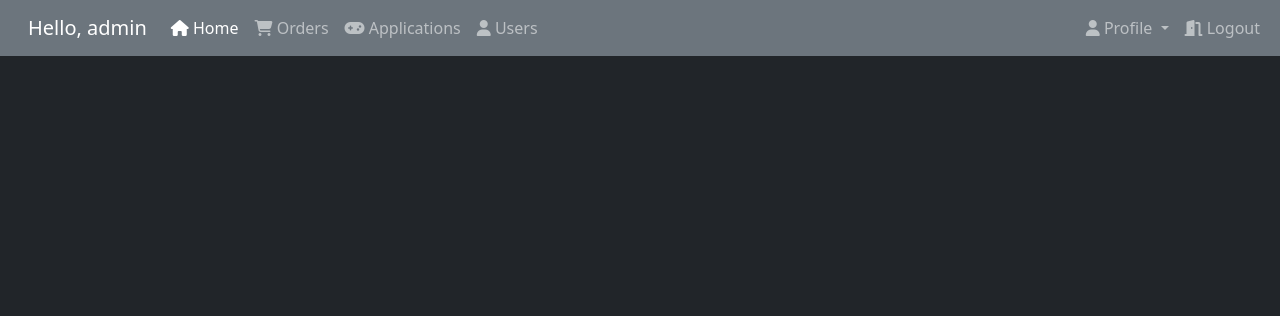
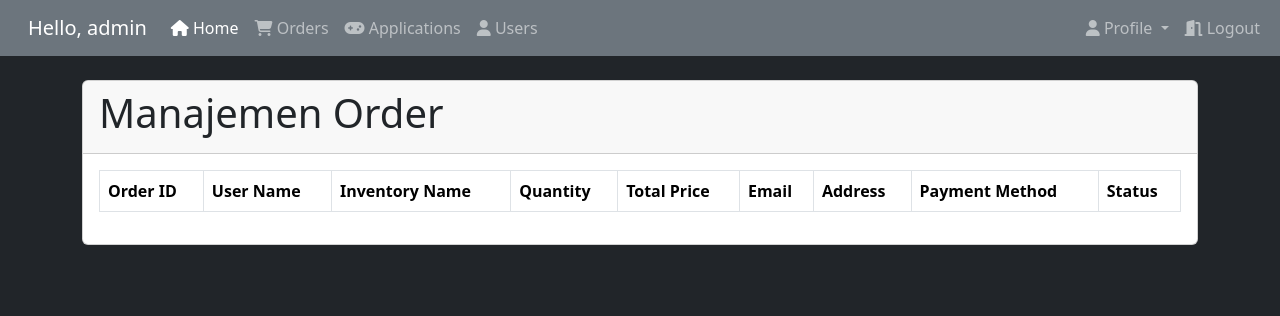
Before and after one commit to aaidilz/pw2024_tubes_233040059, a PHP site: page /admin/order.php in a window 1280 px wide. Shown: the top 316 px of the page. Run offline with PHP 8.4, Linux system fonts and the light colour scheme; a user stored in the database is signed in; data comes from the database, SQL or seed files in the repository; tables that the repository leaves empty or names only in its code hold one stand-in row (values such as "Sample post"); lists and menus that the app fills with data are empty.

Commit message:
refactor Rp

```diff
--- a/admin/order.php
+++ b/admin/order.php
@@ -5,3 +5,55 @@ require '../app/controller/OrderController.php';
 require '../layout/admin/header.php';
 
 $controller = new OrderController($conn);
+$orders = $controller->getAllOrders();
+?>
+
+
+<div class="container mt-4">
+    <div class="card">
+        <div class="card-header">
+            <h1>Manajemen Order</h1>
+        </div>
+        <div class="card-body">
+            <table class="table table-bordered">
+                <thead>
+                    <tr>
+                        <th>Order ID</th>
+                        <th>User Name</th>
+                        <th>Inventory Name</th>
+                        <th>Quantity</th>
+                        <th>Total Price</th>
+                        <th>Email</th>
+                        <th>Address</th>
+                        <th>Payment Method</th>
+                        <th>Status</th>
+                    </tr>
+                </thead>
+                <tbody>
+                    <?php
+                    foreach ($orders as $order) {
+                        ?>
+                        <tr>
+                            <td><?php echo $order['id']; ?></td>
+                            <td><?php echo $order['user_name']; ?></td>
+                            <td><?php echo $order['inventory_name']; ?></td>
+                            <td><?php echo $order['quantity']; ?></td>
+                            <td><?php echo $order['total_price']; ?></td>
+                            <td><?php echo $order['email']; ?></td>
+                            <td><?php echo $order['address']; ?></td>
+                            <td><?php echo $order['paymentMethod']; ?></td>
+                            <td><?php echo $order['status']; ?></td>
+
+                            <!-- button edit and invoice -->
+                            <td>
+                                <a href="edit_order.php?id=<?php echo $order['id']; ?>" class="btn btn-warning">Edit</a>
+                                <a href="invoice.php?id=<?php echo $order['id']; ?>" class="btn btn-primary">Invoice</a>
+                        </tr>
+                        <?php
+                    }
+                    ?>
+                </tbody>
+            </table>
+        </div>
+    </div>
+</div>
--- a/app/controller/GetIndexController.php
+++ b/app/controller/GetIndexController.php
@@ -51,7 +51,7 @@ if ($result->num_rows > 0) {
                   <a href='orders.php?id={$inventory['id']}' class='text-dark'>{$inventory['nama']}</a>
                 </h5>
                 <p class='small text-muted font-italic'>Stock: {$inventory['kuantitas']}</p>
-                <h4>Rp {$inventory['harga']}</h4>
+                <h4>Rp{$inventory['harga']}</h4>
               </div>
             </div>
           </div>
--- a/app/controller/GetInventoryController.php
+++ b/app/controller/GetInventoryController.php
@@ -34,7 +34,7 @@ if ($result->num_rows > 0) {
                 <td><img src='../uploads/{$inventory['gambar']}' alt='' style='width: 100px;'></td>
                 <td>{$inventory['nama']}</td>
                 <td>{$inventory['kuantitas']}</td>
-                <td>{$inventory['harga']}</td>
+                <td>Rp{$inventory['harga']}</td>
                 <td>{$inventory['kategori_nama']}</td>
                 <td>
                     <a href='edit_inventory.php?id={$inventory['id']}' class='btn btn-warning'>Edit</a>
--- a/app/controller/OrderController.php
+++ b/app/controller/OrderController.php
@@ -34,11 +34,42 @@ class OrderController{
     }
 
     // add to order
-    public function addToCart($user_id, $inventory_id, $quantity, $total_price, $name, $email, $address, $paymentMethod) {
-        $sql = "INSERT INTO orders (user_id, inventory_id, quantity, total_price, name, email, address, paymentMethod) VALUES (?, ?, ?, ?, ?, ?, ?, ?)";
+    public function addToCart($user_id, $inventory_id, $quantity, $total_price, $name, $email, $address, $paymentMethod, $status = 'pending') {
+        $sql = "INSERT INTO orders (user_id, inventory_id, quantity, total_price, name, email, address, paymentMethod, status) VALUES (?, ?, ?, ?, ?, ?, ?, ?, ?)";
         $stmt = $this->conn->prepare($sql);
-        $stmt->bind_param('iiidsdss', $user_id, $inventory_id, $quantity, $total_price, $name, $email, $address, $paymentMethod);
+        $stmt->bind_param('iiidsdsss', $user_id, $inventory_id, $quantity, $total_price, $name, $email, $address, $paymentMethod, $status);
         return $stmt->execute();
     }
 
+    // get all orders
+    public function getAllOrders(){
+        $sql = "SELECT orders.*, user.username as user_name, inventory.nama as inventory_name, user.email
+                FROM orders
+                JOIN user ON orders.user_id = user.id
+                JOIN inventory ON orders.inventory_id = inventory.id";
+        $stmt = $this->conn->prepare($sql);
+        $stmt->execute();
+        return $stmt->get_result();
+    }
+
+    // get order by id
+    public function getOrderById($id){
+        $sql = "SELECT orders.*, user.username as user_name, inventory.nama as inventory_name, user.email
+                FROM orders
+                JOIN user ON orders.user_id = user.id
+                JOIN inventory ON orders.inventory_id = inventory.id
+                WHERE orders.id = ?";
+        $stmt = $this->conn->prepare($sql);
+        $stmt->bind_param('i', $id);
+        $stmt->execute();
+        return $stmt->get_result()->fetch_assoc();
+    }
+
+    // update order
+    public function updateOrder($id, $status){
+        $sql = "UPDATE orders SET status = ? WHERE id = ?";
+        $stmt = $this->conn->prepare($sql);
+        $stmt->bind_param('si', $status, $id);
+        return $stmt->execute();
+    }
 }
--- a/layout/admin/header.php
+++ b/layout/admin/header.php
@@ -33,7 +33,7 @@
                         </a>
                     </li>
                     <li class="nav-item">
-                        <a class="nav-link" href="#">
+                        <a class="nav-link" href="../admin/order.php">
                             <i class="fa fa-cart-shopping"></i> Orders
                         </a>
                     </li>
--- a/layout/home/main-page.php
+++ b/layout/home/main-page.php
@@ -165,7 +165,7 @@ $categories = $controller->getAllCategory();
                   class="text-dark"><?php echo $inventory['nama']; ?></a>
               </h5>
               <p class="small text-muted font-italic">Stock: <?php echo $inventory['kuantitas']; ?></p>
-              <h4>Rp <?php echo $inventory['harga']; ?></h4>
+              <h4>Rp<?php echo $inventory['harga']; ?></h4>
             </div>
           </div>
         </div>
--- a/orders.php
+++ b/orders.php
@@ -4,6 +4,11 @@ session_start();
 
 if (!isset($_SESSION['username'])) {
     header('Location: login.php');
+    exit();
+}
+
+if (!isset($_GET['id'])) {
+    header('Location: index.php');
     exit();
 }
 
```
Also changed, not shown: admin/edit_order.php (added, +48 -0 lines), checkout.php (+24 -75 lines).
